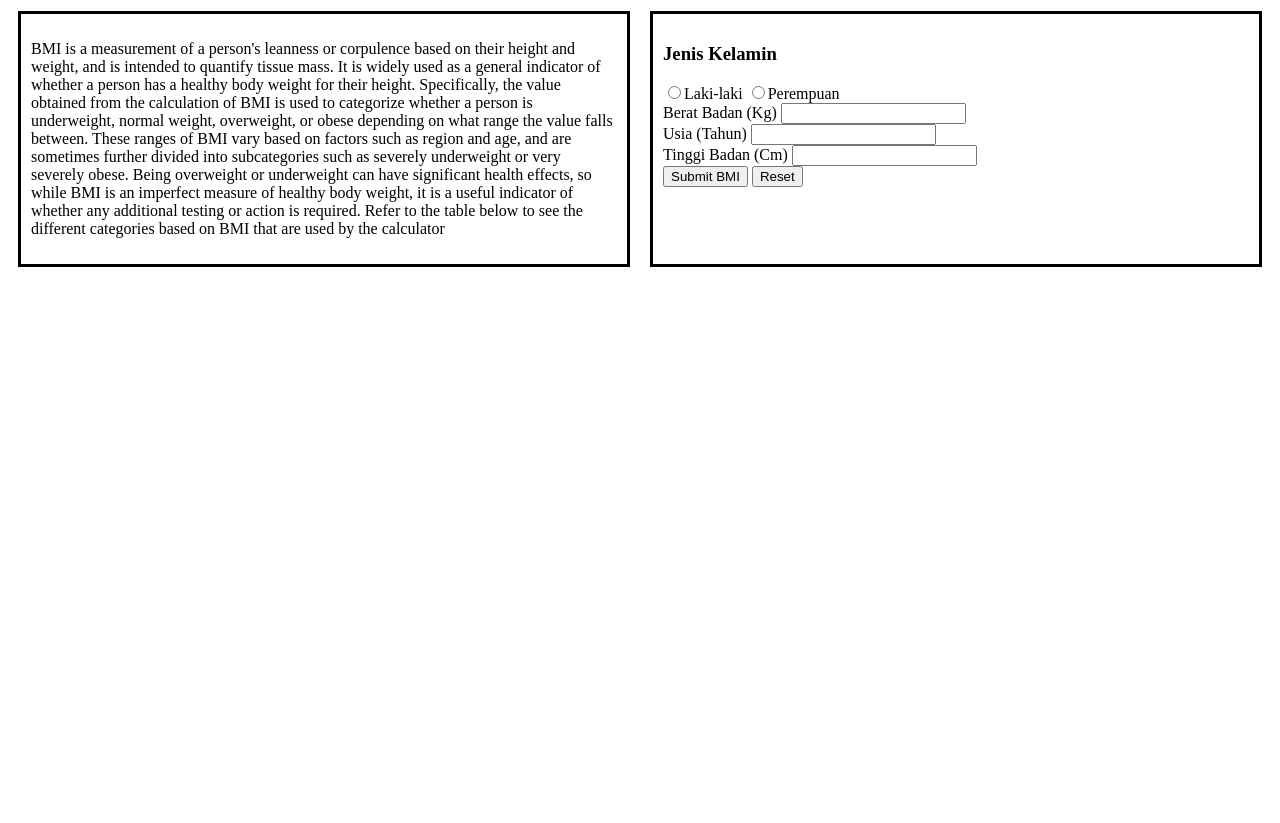
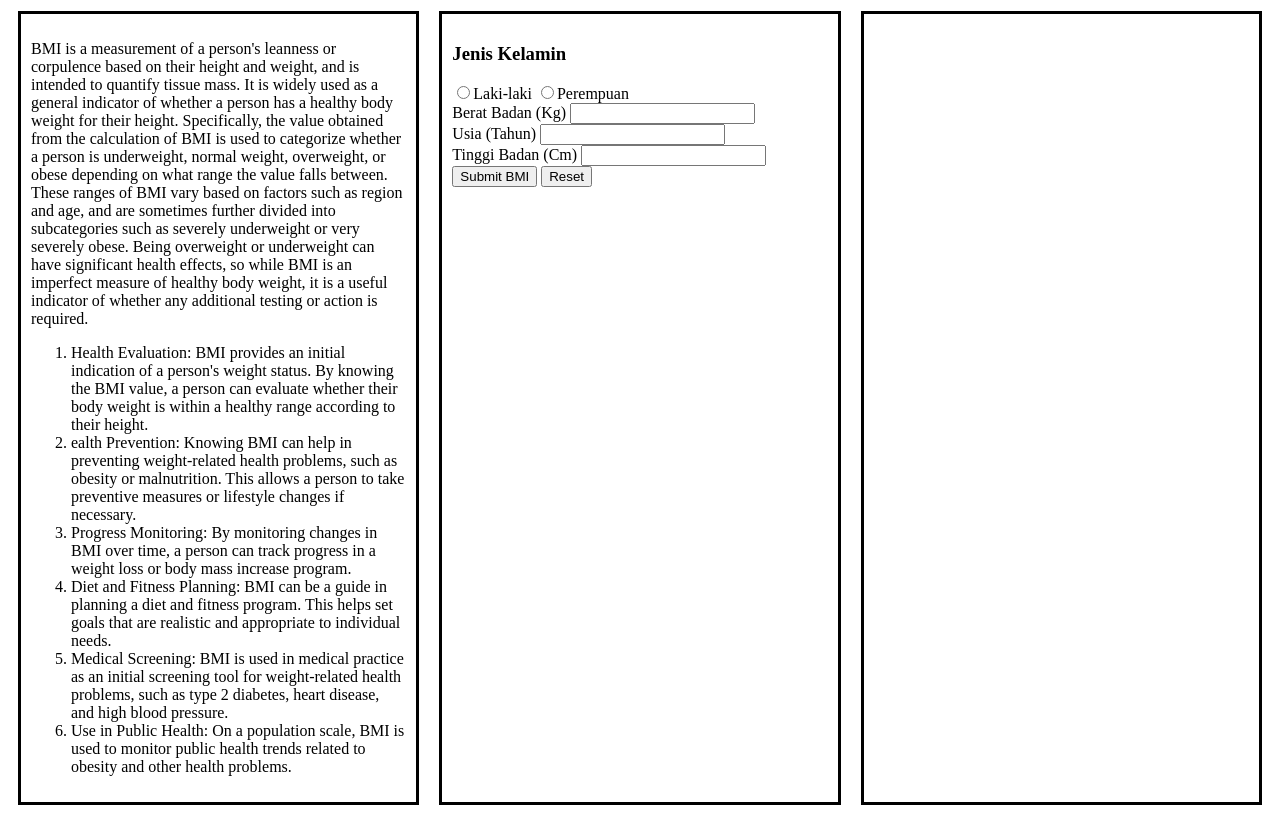
Before and after one commit to revou-fundamental-course/8-jul-24-TAUFIQORACHIM, a plain HTML site: page index.html in a window 1280 px wide. Shown: the part 79-902 px from the top of the page. Before the commit the page ends 800 px from the top, so only its background shows below. Drawn offline with Linux system fonts and the light colour scheme.

Commit message:
first commit

```diff
--- a/css/style.css
+++ b/css/style.css
@@ -30,3 +30,11 @@
     padding: 10px;
     margin: 10px;
 }
+
+.main-result {
+    border: 3px solid;
+    flex: 1;
+    padding: 10px;
+    margin: 10px;
+
+}
--- a/index.html
+++ b/index.html
@@ -22,9 +22,45 @@
                     Specifically, the value obtained from the calculation of BMI is used to categorize whether a person is underweight, normal weight, overweight, or obese depending on what range the value falls between.
                     These ranges of BMI vary based on factors such as region and age, and are sometimes further divided into subcategories such as severely underweight or very severely obese.
                     Being overweight or underweight can have significant health effects, so while BMI is an imperfect measure of healthy body weight, it is a useful indicator of whether any additional testing or action is required.
-                    Refer to the table below to see the different categories based on BMI that are used by the calculator
+
                </p>
             </div>
+
+           <div class="BMI-manfaat">
+            <ol>
+                <li>
+                    Health Evaluation: BMI provides an initial indication of a person's weight status.
+                     By knowing the BMI value, a person can evaluate whether their body weight is within a healthy range according to their height.
+                </li>
+
+                <li>
+                    ealth Prevention: Knowing BMI can help in preventing weight-related health problems,
+                     such as obesity or malnutrition. This allows a person to take preventive measures or lifestyle changes if necessary.
+                </li>
+
+                <li>
+                    Progress Monitoring: By monitoring changes in BMI over time,
+                     a person can track progress in a weight loss or body mass increase program.
+                </li>
+
+                <li>
+                    Diet and Fitness Planning: BMI can be a guide in planning a diet and fitness program.
+                    This helps set goals that are realistic and appropriate to individual needs.
+                </li>
+
+                <li>
+                    Medical Screening: BMI is used in medical practice as an initial screening tool for weight-related health problems,
+                     such as type 2 diabetes, heart disease, and high blood pressure.
+                </li>
+
+                <li>
+                    Use in Public Health: On a population scale,
+                    BMI is used to monitor public health trends related to obesity and other health problems.
+
+                </li>
+            </ol>
+
+           </div>
 
          </article>
 
@@ -58,6 +94,12 @@
             </div>
         </form>
           </section>
+
+        <!-- result -->
+        <section class="main-result">
+
+        </section>
+
     </main>
 </body>
 </html>
```
